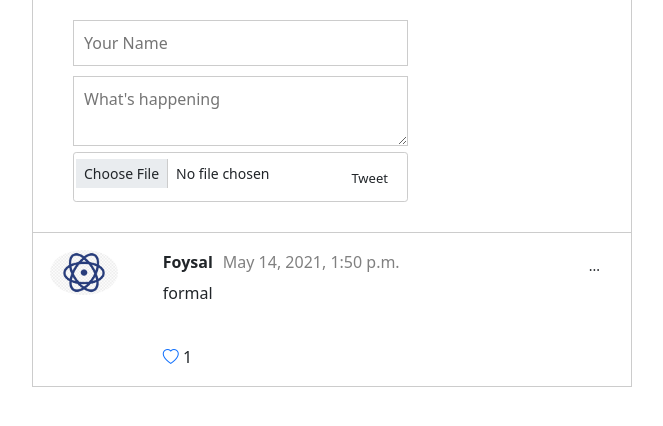
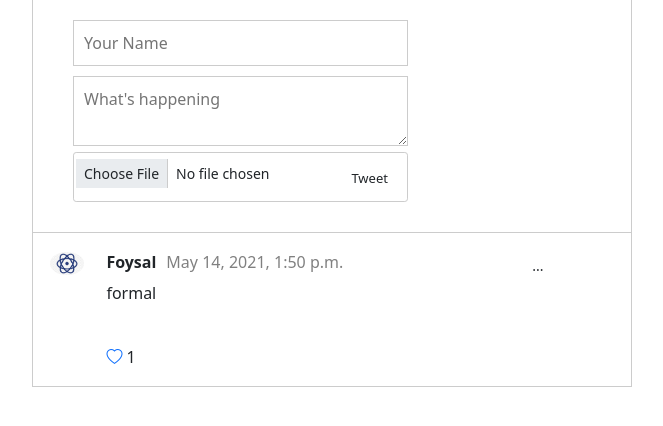
Before and after one commit to foysal90/foysal-twitter, a Django app: page / in a window 1280 px wide. Shown: the top 426 px of the page, without its empty margins (308-971 px from the left). Run offline with Django 3.2, Linux system fonts and the light colour scheme; data comes from the database, SQL or seed files in the repository; some libraries are stand-ins or nearby versions.

Commit message:
modified css

```diff
--- a/static/css/style.css
+++ b/static/css/style.css
@@ -52,7 +52,7 @@ body {
 }
 
  .posts li .logo {
-    flex-basis: 20%;
+    flex-basis: 10%;
 }
 
  .posts li .logo img {
@@ -63,7 +63,7 @@ body {
 }
 
 .posts li .name_body {
-    flex-basis: 80%;
+    flex-basis: 90%;
 
 }
 
```
